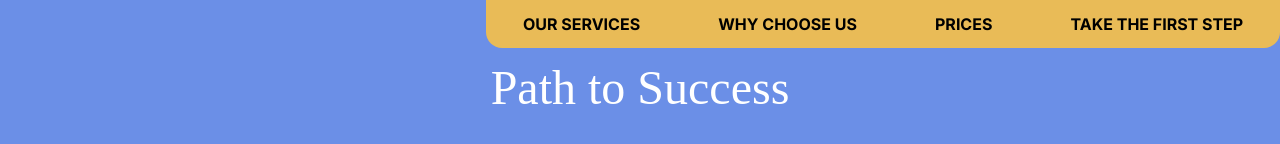
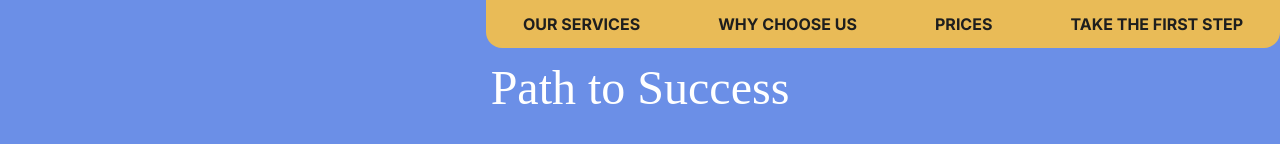
Before and after one commit to GitHub-ATH/path-to-success, a plain HTML site: page index.html in a window 1280 px wide. Shown: the top 144 px of the page. Drawn offline with Linux system fonts and the light colour scheme; a web font is replaced by a local one.

Commit message:
Fixed variable name.
For --dark-gray color.

```diff
--- a/style.css
+++ b/style.css
@@ -144,7 +144,7 @@ nav li {
 }
 nav li a {
     text-decoration: none;
-    color: var(--black);
+    color: var(--dark-gray);
 }
 nav li a:hover {
     color: var(--white);
```
